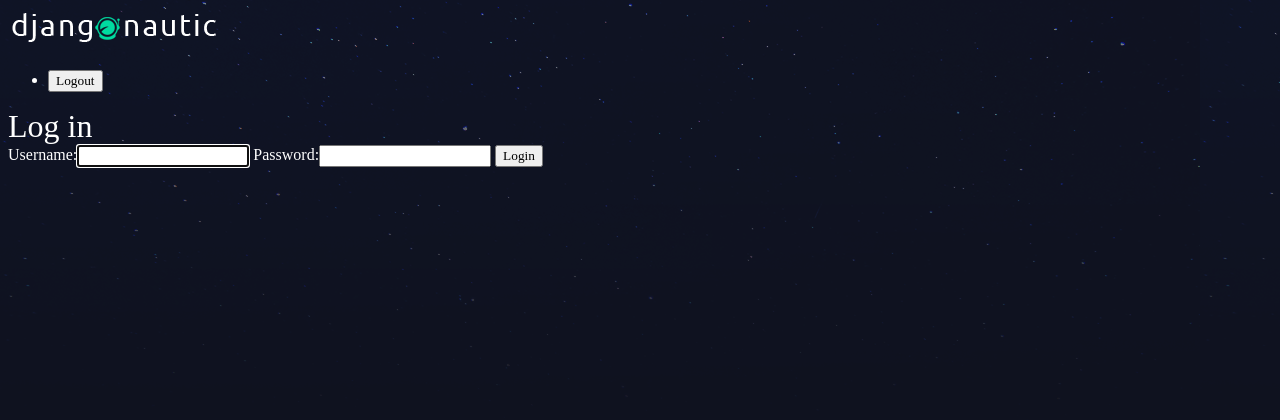
After one commit to Arrowblast/DnDjangoProject, a Django app: page /accounts/login/ in a window 1280 px wide. The commit adds this page. Shown: the top 420 px of the page. Run offline with Django 3.2, Linux system fonts and the light colour scheme.

Commit message:
Log in and log out users

```diff
--- /dev/null
+++ b/DnDjangoProject/accounts/templates/accounts/login.html
@@ -0,0 +1,10 @@
+{% extends 'base_layout.html' %}
+
+{% block content%}
+  <h1>Log in</h1>
+  <form class="site-form" action="{% url 'accounts:login' %}" method="post">
+    {% csrf_token %}
+    {{ form }}
+    <input type="submit" value="Login">
+  </form>
+{% endblock %}
--- a/DnDjangoProject/accounts/templates/accounts/signup.html
+++ b/DnDjangoProject/accounts/templates/accounts/signup.html
@@ -2,4 +2,9 @@
 
 {% block content%}
   <h1>Signup</h1>
+  <form class="site-form" action="/accounts/signup/" method="post">
+    {% csrf_token %}
+    {{ form }}
+    <input type="submit" value="Signup">
+  </form>
 {% endblock %}
--- a/DnDjangoProject/accounts/urls.py
+++ b/DnDjangoProject/accounts/urls.py
@@ -4,5 +4,7 @@ from . import views
 app_name='accounts'
 
 urlpatterns=[
-    url(r'^signup/$',views.signup_view,name="signup")
+    url(r'^signup/$',views.signup_view,name="signup"),
+    url(r'^login/$',views.login_view,name="login"),
+    url(r'^logout/$',views.logout_view,name="logout"),
 ]
--- a/DnDjangoProject/accounts/views.py
+++ b/DnDjangoProject/accounts/views.py
@@ -1,5 +1,33 @@
-from django.shortcuts import render
+from django.shortcuts import render,redirect
+from django.contrib.auth.forms import UserCreationForm, AuthenticationForm
+from django.contrib.auth import login,logout
 
 # Create your views here.
 def signup_view(request):
-    return render(request,'accounts/signup.html')
+    if request.method == 'POST':
+        form = UserCreationForm(request.POST)
+        if form.is_valid():
+            user = form.save()
+            # log the user in
+            login(request,user)
+            return redirect('articles:list')
+    else:
+        form= UserCreationForm()
+    return render(request,'accounts/signup.html',{'form':form})
+
+def login_view(request):
+    if request.method == 'POST':
+        form = AuthenticationForm(data=request.POST)
+        if form.is_valid():
+            # log the user in
+            user = form.get_user()
+            login(request,user)
+            return redirect('articles:list')
+    else:
+        form = AuthenticationForm()
+    return render(request,'accounts/login.html',{'form':form})
+
+def logout_view(request):
+    if request.method == 'POST':
+        logout(request)
+        return redirect('articles:list')
--- a/DnDjangoProject/templates/base_layout.html
+++ b/DnDjangoProject/templates/base_layout.html
@@ -10,6 +10,16 @@
   <body>
       <div class="wrapper">
         <h1><a href="{% url 'articles:list' %}"><img src="{% static 'logo.png' %}"/></a></h1>
+        <nav>
+          <ul>
+            <li>
+              <form class="logout-link" action="{% url 'accounts:logout' %}" method="post">
+                {% csrf_token %}
+                <button type="submit" >Logout</button>
+              </form>
+            </li>
+          </ul>
+        </nav>
         {% block content %}
         {% endblock %}
       </div>
```
Also changed, not shown: DnDjangoProject/db.sqlite3.
